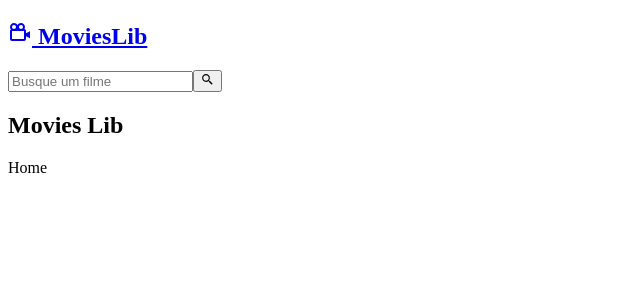
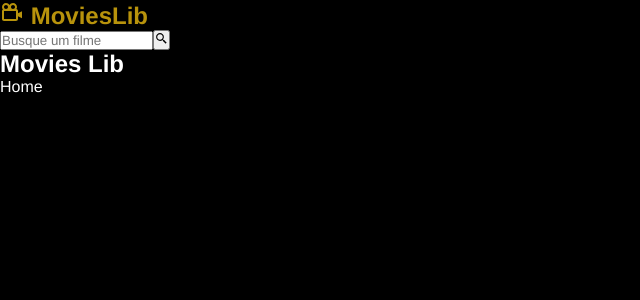
Before and after one commit to Danielecarn/MoviesLib, a React (Vite) app in the folder movies_lib/: page / in a window 1280 px wide. Shown: the top 300 px of the page, without its empty margins (0-640 px from the left). Built offline with nearby package versions, Linux system fonts and the light colour scheme.

Commit message:
Estilo geral

```diff
--- a/movies_lib/src/index.css
+++ b/movies_lib/src/index.css
@@ -0,0 +1,21 @@
+*{
+  font-family: Helvetica;
+  margin: 0;
+  padding: 0;
+  box-sizing: border-box;
+}
+
+body{
+  background-color: #000;
+  color: #fff;
+}
+
+a{
+  text-decoration: none;
+  color: #f7d354;
+  transition: .5s;
+}
+
+a:hover{
+  color: #b8930c;
+}
```
